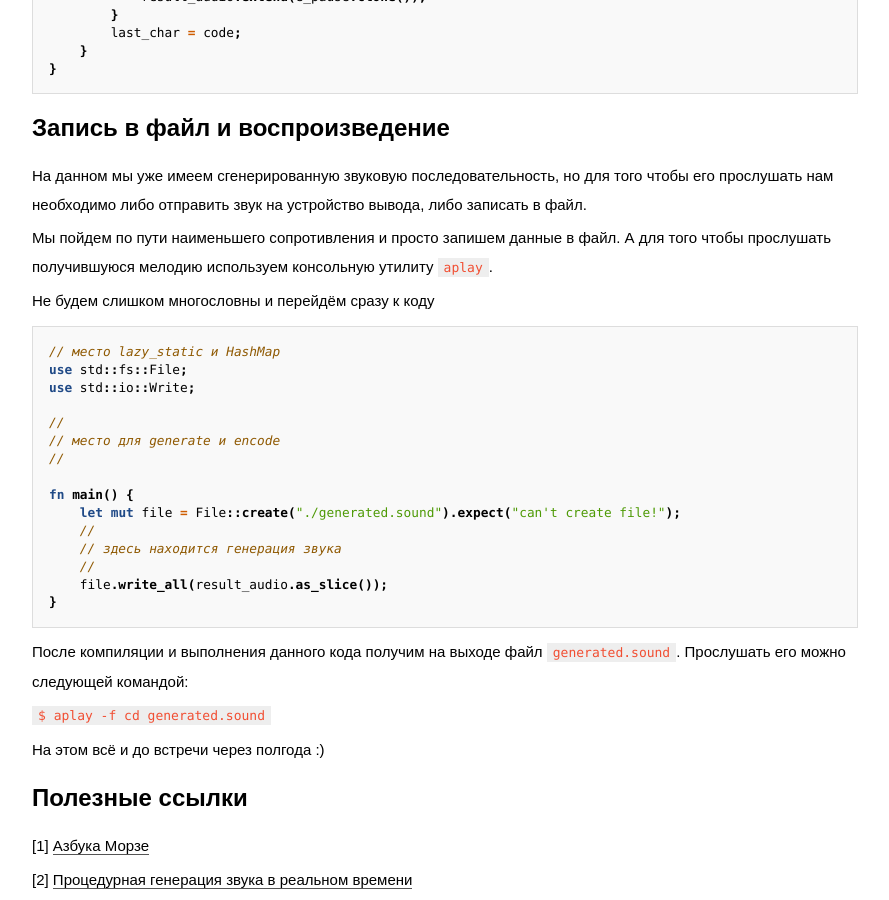
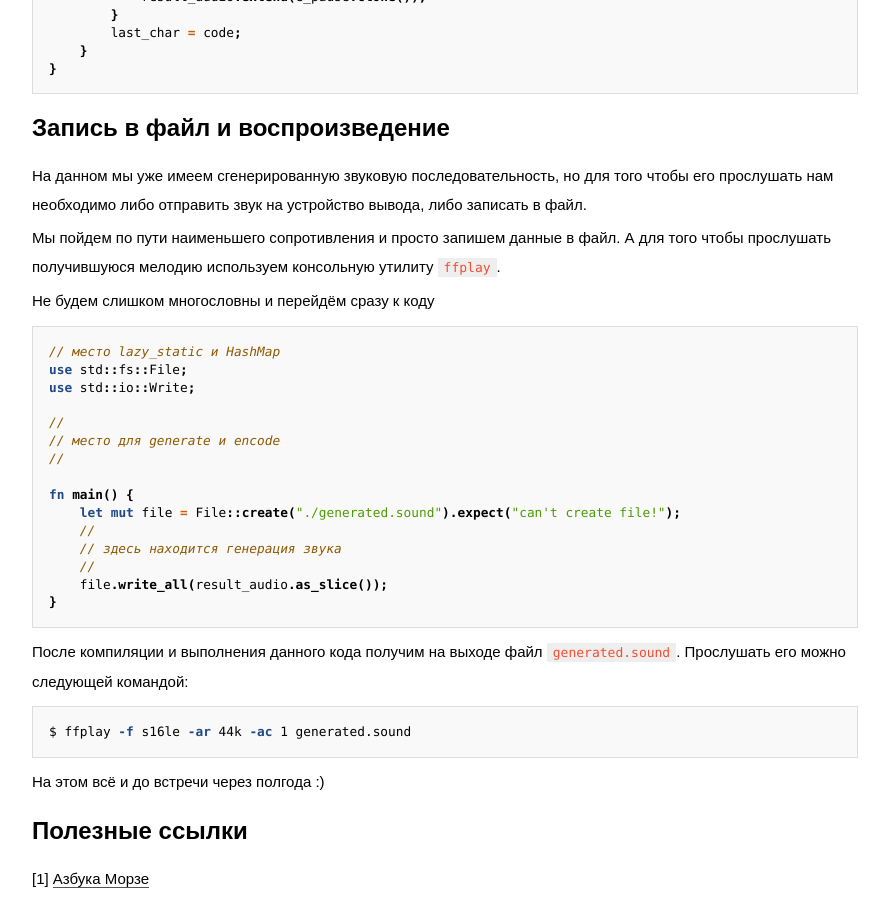
Before and after one commit to FreeCX/freecx.github.io, a Jekyll site: the page built from _posts/2016-09-07-sound-generator-for-morse.markdown, in a window 1280 px wide and 900 px high, scrolled down 3459 px. Shown: the whole window, without its empty margins (195-1084 px from the left). Built offline with Jekyll 4.4.1, drawn with Linux system fonts in a browser that asks for light colours; some web fonts are replaced.

Commit message:
chore: replace aplay to ffplay

````diff
--- a/_posts/2016-09-07-sound-generator-for-morse.markdown
+++ b/_posts/2016-09-07-sound-generator-for-morse.markdown
@@ -172,7 +172,7 @@ fn main() {
 необходимо либо отправить звук на устройство вывода, либо записать в файл.
 
 Мы пойдем по пути наименьшего сопротивления и просто запишем данные в файл. А для того чтобы прослушать
-получившуюся мелодию используем консольную утилиту `aplay`.
+получившуюся мелодию используем консольную утилиту `ffplay`.
 
 Не будем слишком многословны и перейдём сразу к коду
 
@@ -197,7 +197,9 @@ fn main() {
 После компиляции и выполнения данного кода получим на выходе файл `generated.sound`. Прослушать его
 можно следующей командой:
 
-`$ aplay -f cd generated.sound`
+```bash
+$ ffplay -f s16le -ar 44k -ac 1 generated.sound
+```
 
 На этом всё и до встречи через полгода :)
 
````
